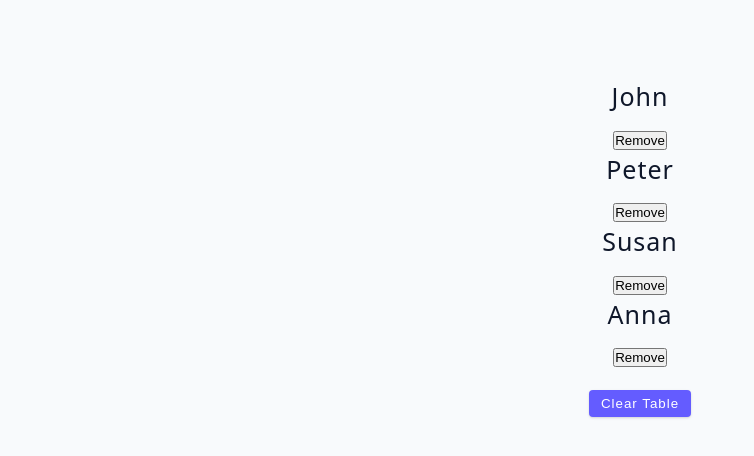
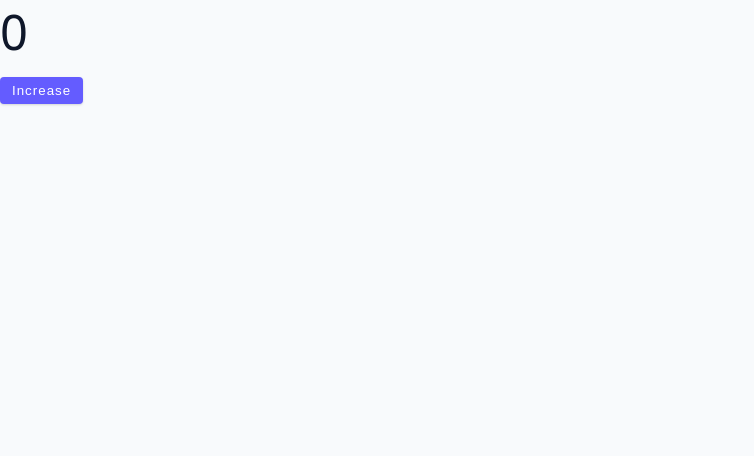
Before and after one commit to fugasok/advanced-react-learning, a React (Vite) app: page / in a window 1280 px wide. Shown: the top 456 px of the page, without its empty margins (0-754 px from the left). Built offline with nearby package versions, Linux system fonts and the light colour scheme.

Commit message:
03: useState examples

```diff
--- a/src/App.jsx
+++ b/src/App.jsx
@@ -1,4 +1,4 @@
-import Starter from './tutorial/01-useState/starter/03-useState-array';
+import Starter from './tutorial/01-useState/starter/05-useState-gotcha';
 
 function App() {
   return (
--- a/src/tutorial/01-useState/starter/03-useState-array.jsx
+++ b/src/tutorial/01-useState/starter/03-useState-array.jsx
@@ -22,7 +22,7 @@ const UseStateArray = () => {
       <ul>
         {people.map((person) => {
           const { id, name } = person;
-          // console.log(person);
+
           return (
             <li key={id}>
               <h4>{name}</h4>
--- a/src/tutorial/01-useState/starter/05-useState-gotcha.jsx
+++ b/src/tutorial/01-useState/starter/05-useState-gotcha.jsx
@@ -1,5 +1,22 @@
+import { useState } from "react";
+
 const UseStateGotcha = () => {
-  return <h2>useState "gotcha"</h2>;
+  const [value, setValue] = useState(0);
+
+  const handleClick = () => {
+
+    setValue((currentState) => {
+      const newState = currentState + 1;
+
+      return newState
+    });
+  };
+  return (
+    <div>
+      <h1>{value}</h1>
+      <button type="butto" className="btn" onClick={handleClick}>increase</button>
+    </div>
+  );
 };
 
 export default UseStateGotcha;
```
Also changed, not shown: src/tutorial/01-useState/starter/04-useState-object.jsx (+22 -1 lines).
